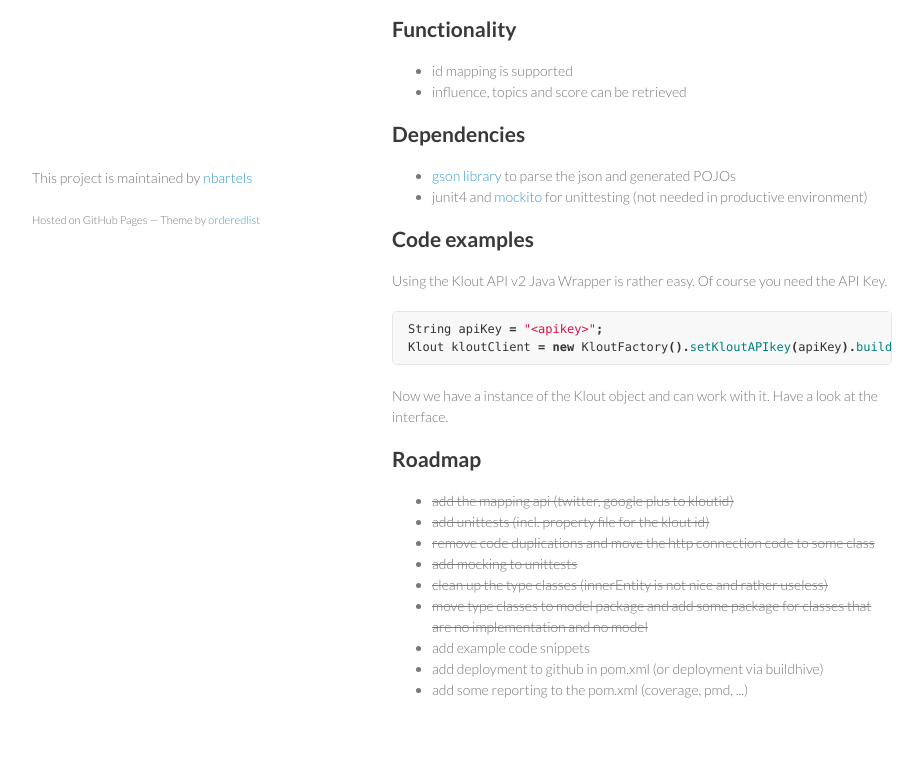
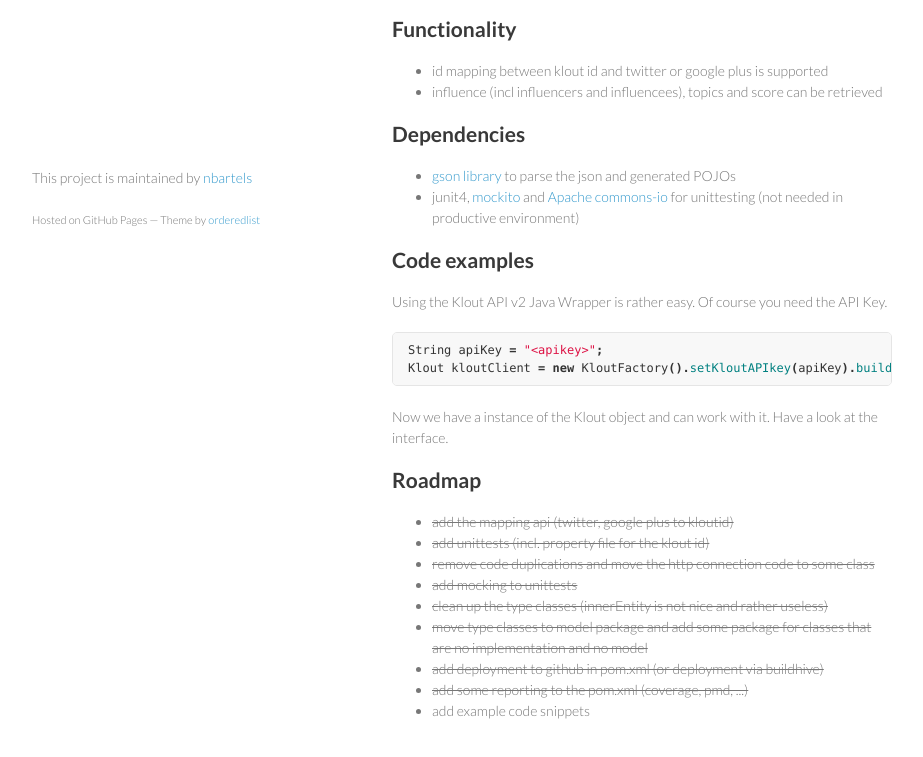
Before and after one commit to nbartels/jklout2, a plain HTML site: page index.html in a window 1280 px wide. Shown: the part 501-1258 px from the top of the page, without its empty margins (178-1101 px from the left). Drawn offline with Linux system fonts and the light colour scheme.

```diff
--- a/index.html
+++ b/index.html
@@ -30,8 +30,6 @@
       <section>
         <h1>jklout2 - Klout API v2 Java Wrapper</h1>
 
-<h1></h1>
-
 <p>This is a java library to use the <a href="http://klout.com/s/developers/v2">Klout REST API V2</a>. </p>
 
 <h2>Build status</h2>
@@ -41,14 +39,14 @@
 <h2>Functionality</h2>
 
 <ul>
-<li>id mapping is supported</li>
-<li>influence, topics and score can be retrieved</li>
+<li>id mapping between klout id and twitter or google plus is supported</li>
+<li>influence (incl influencers and influencees), topics and score can be retrieved</li>
 </ul><h2>Dependencies</h2>
 
 <ul>
 <li>
 <a href="https://code.google.com/p/google-gson/">gson library</a> to parse the json and generated POJOs</li>
-<li>junit4 and <a href="https://code.google.com/p/mockito/">mockito</a> for unittesting (not needed in productive environment)</li>
+<li>junit4, <a href="https://code.google.com/p/mockito/">mockito</a> and <a href="http://commons.apache.org/proper/commons-io/">Apache commons-io</a> for unittesting (not needed in productive environment)</li>
 </ul><h2>Code examples</h2>
 
 <p>Using the Klout API v2 Java Wrapper is rather easy. Of course you need the API Key. </p>
@@ -69,9 +67,9 @@
 <li><del>add mocking to unittests</del></li>
 <li><del>clean up the type classes (innerEntity is not nice and rather useless)</del></li>
 <li><del>move type classes to model package and add some package for classes that are no implementation and no model</del></li>
+<li><del>add deployment to github in pom.xml (or deployment via buildhive)</del></li>
+<li><del>add some reporting to the pom.xml (coverage, pmd, ...)</del></li>
 <li>add example code snippets</li>
-<li>add deployment to github in pom.xml (or deployment via buildhive)</li>
-<li>add some reporting to the pom.xml (coverage, pmd, ...)</li>
 </ul>
       </section>
       <footer>
```
Also changed, not shown: params.json (+1 -1 lines).
